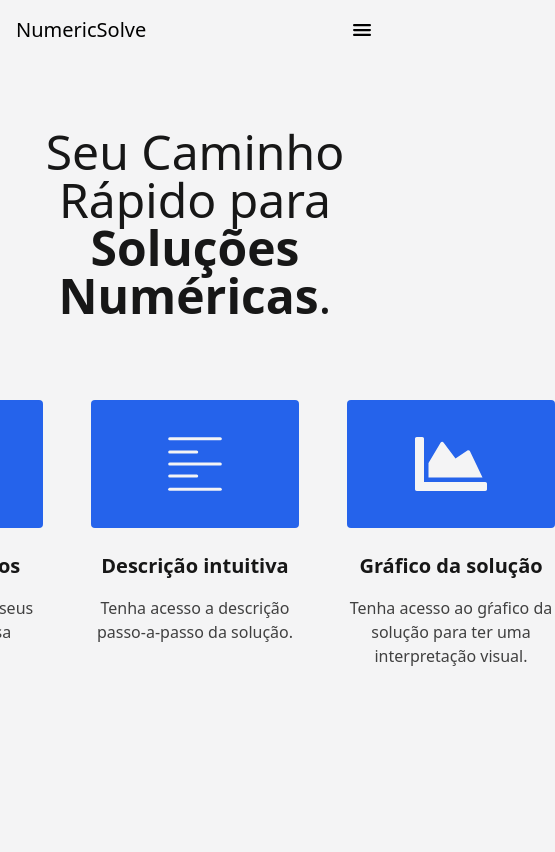
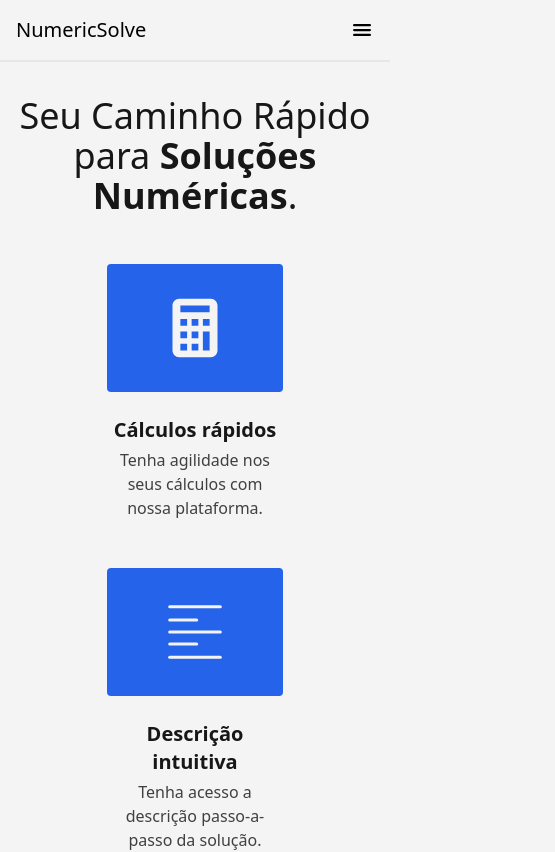
Before and after one commit to jvictordev1/numericsolve, a React (Vite) app: page / in a window 390 px wide. Shown: the top 852 px of the page, 555 px wide, since content can reach past the window. Built offline with nearby package versions, Linux system fonts and the light colour scheme.

Commit message:
feat: landing page responsiveness

```diff
--- a/src/components/Navbar/index.tsx
+++ b/src/components/Navbar/index.tsx
@@ -32,7 +32,7 @@ export default function Navbar() {
   ];
   return (
     <>
-      <NavigationMenu className="fixed min-w-full justify-between px-4 sm:px-10 py-4">
+      <NavigationMenu className="fixed min-w-full justify-between px-4 sm:px-10 py-4 bg-zinc-100 border-b-2">
         <h1 className="text-xl">NumericSolve</h1>
         <NavigationMenuList>
           <DropdownMenu>
--- a/src/pages/LandingPage/index.tsx
+++ b/src/pages/LandingPage/index.tsx
@@ -32,19 +32,19 @@ export default function LandingPage() {
   return (
     <>
       <Navbar />
-      <section className="flex flex-col gap-20 items-center h-dvh pt-32">
-        <h1 className="text-5xl max-w-3xl text-center text-neutral-900">
+      <section className="flex flex-col gap-12 items-center pt-24 px-4 md:gap-20 md:pt-32">
+        <h1 className="text-4xl max-w-3xl text-center text-neutral-900 md:w-2xl md:text-5xl">
           Seu Caminho Rápido para{" "}
           <span className="font-semibold">Soluções Numéricas</span>.
         </h1>
-        <ul className="flex gap-12">
+        <ul className="flex flex-wrap items-center justify-center gap-12 mb-4">
           {cardsContent.map((c) => {
             return (
-              <li className="h-64 w-52">
+              <li className="h-64 w-44 md:w-52">
                 <div className="flex items-center justify-center w-full h-1/2 bg-blue-600 rounded-sm mb-6">
                   {c.icon}
                 </div>
-                <div className="flex flex-col text-center gap-4">
+                <div className="flex flex-col text-center gap-1">
                   <h1 className="text-xl font-semibold text-neutral-900">
                     {c.title}
                   </h1>
```
